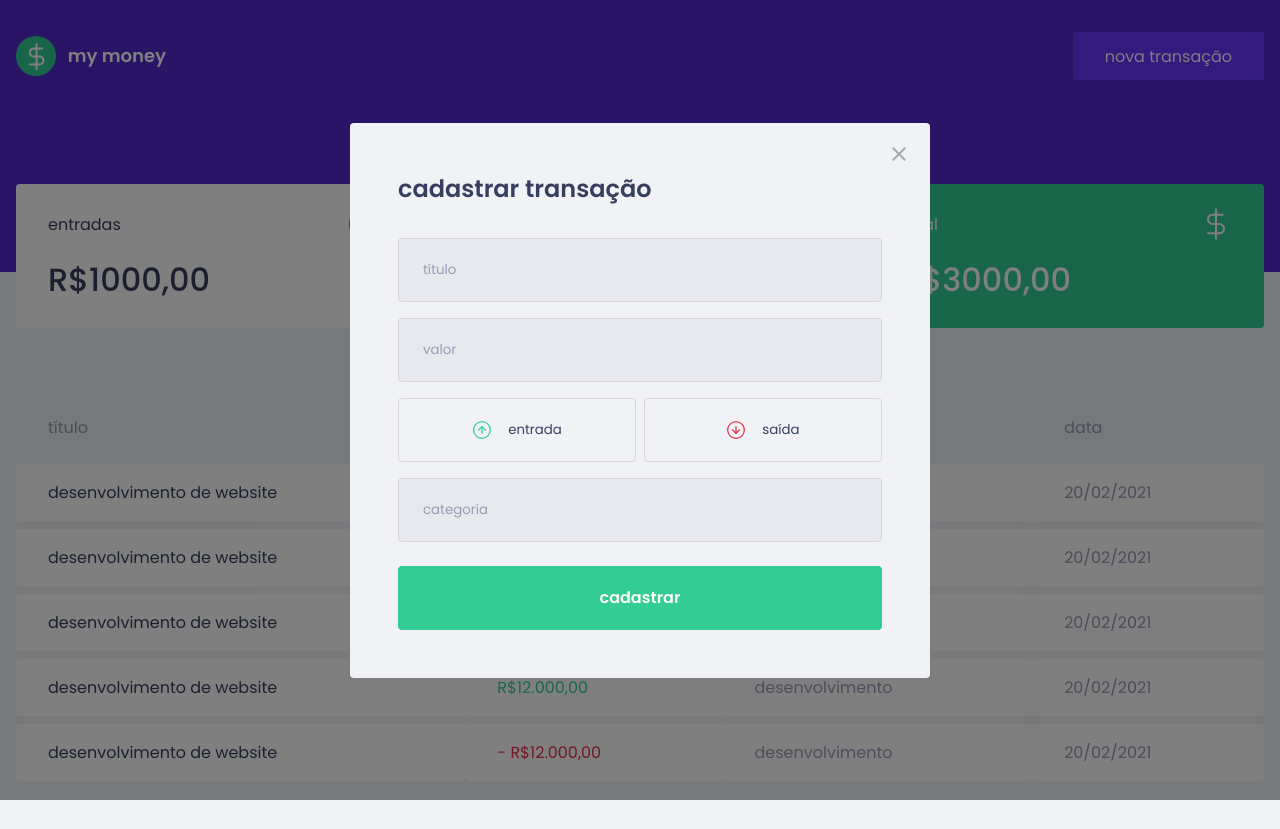
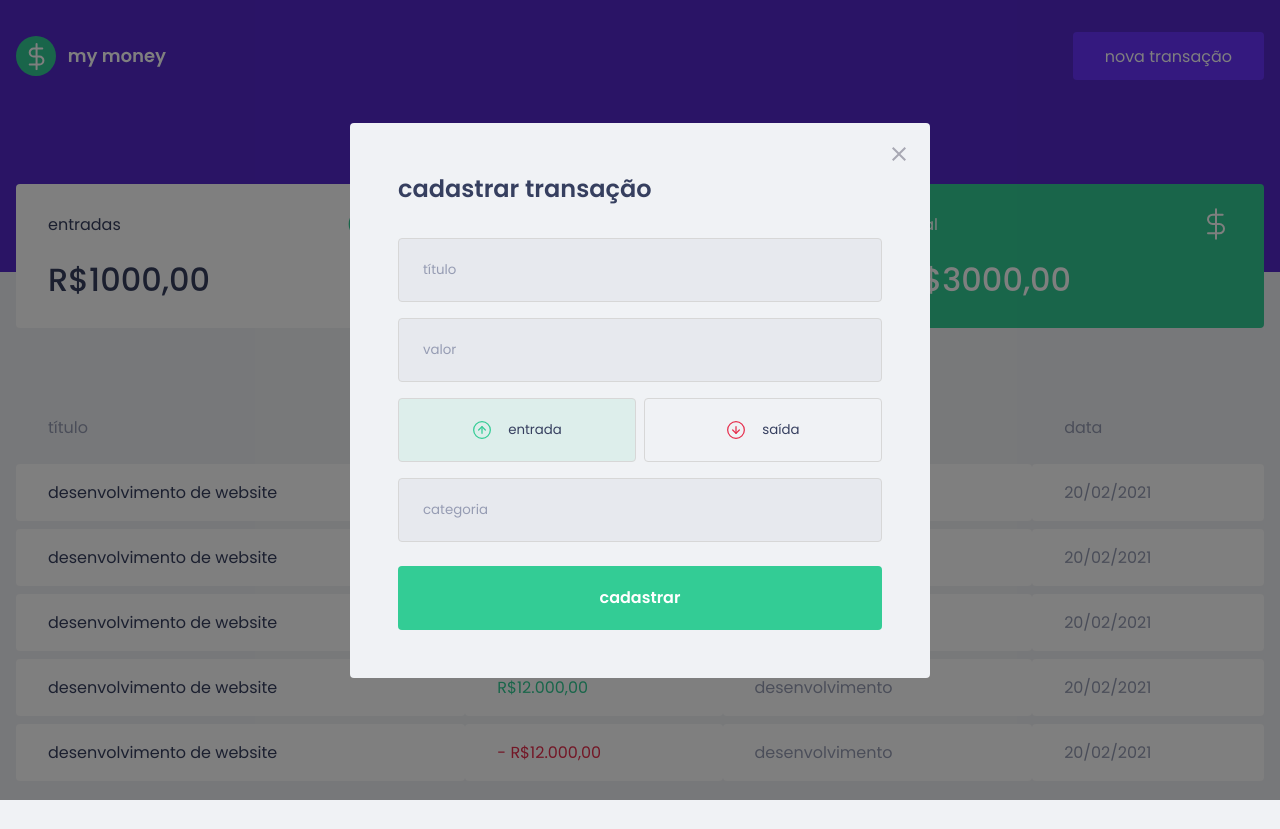
Before and after one commit to guipolive/my-money, a React (Create React App) app: page / in a window 1280 px wide. Both pictures are taken after a click on the button "nova transação". Built offline with nearby package versions, Linux system fonts and the light colour scheme; no server answers; what miragejs would draw is missing.

Commit message:
finalizando estilizaçao da modal

```diff
--- a/src/components/NewTransactionModal/index.tsx
+++ b/src/components/NewTransactionModal/index.tsx
@@ -1,9 +1,10 @@
 import Modal from 'react-modal'
-import { Container, TransactionTypeContainer } from './styles';
+import { Container, TransactionTypeContainer, TypeBox } from './styles';
 import closeImg from '../../assets/x.svg';
 
 import incomeImg from '../../assets/entradas.svg';
 import outcomeImg from '../../assets/saidas.svg';
+import { useState } from 'react';
 
 interface NewTransactionModalProps {
 	isOpen: boolean;
@@ -13,6 +14,8 @@
 Modal.setAppElement('#root'); // Por questões de acessibilidade, dizemos ao Modal qual é o elemento principal da aplicação. Com isso, o elemento principal diz ao usuário que está com acessibilidade ligada que essa parte principal da aplicação não está acessível, pois o modal está aberto.
 
 export function NewTransactionModal({isOpen, onRequestClose}: NewTransactionModalProps) {
+	const [type, setType] = useState('deposit');
+
 	return(
 		<Modal
 				isOpen={isOpen}
@@ -42,15 +45,25 @@
 				/>
 
 				<TransactionTypeContainer>
-					<button type="button">
+					<TypeBox
+						type="button"
+						onClick={() => setType('deposit')}
+						isActive={type === 'deposit'}
+						activeColor="green"
+						>
 						<img src={incomeImg} alt="entrada"/>
 						<span>entrada</span>
-					</button>
+					</TypeBox>
 
-					<button type="button">
+					<TypeBox
+						type="button"
+						onClick={() => setType('withdraw')}
+						isActive={type === 'withdraw'}
+						activeColor="red"
+					>
 						<img src={outcomeImg} alt="entrada"/>
 						<span>saída</span>
-					</button>
+					</TypeBox>
 
 				</TransactionTypeContainer>
 
--- a/src/components/NewTransactionModal/styles.ts
+++ b/src/components/NewTransactionModal/styles.ts
@@ -1,5 +1,5 @@
 import styled from 'styled-components';
-import { darken } from 'polished';
+import { darken, transparentize } from 'polished';
 
 export const Container = styled.form`
 
@@ -58,13 +58,27 @@
 	grid-template-columns: 1fr 1fr;
 
 	gap: 0.5rem;
+`;
 
-	button {
+interface TypeBoxProps {
+	isActive: boolean;
+	activeColor: 'green' | 'red';
+}
+
+const colors = {
+	green: transparentize(0.9, '#33CC95'),
+	red: transparentize(0.9, '#E62E4D')
+}
+
+export const TypeBox = styled.button<TypeBoxProps>`
 	height: 4rem;
 	border: 1px solid #d7d7d7;
 	border-radius: 0.25rem;
 
-		background: transparent;
+	background: ${(props) => props.isActive
+		? colors[props.activeColor]
+		: 'transparent'
+	};
 
 	display: flex;
 	align-items: center;
@@ -86,5 +100,4 @@
 		margin-left: 1rem;
 		color: var(--color-title)
 	}
-	}
 `;
```
Lines whose indentation alone changed are shown as unchanged.
